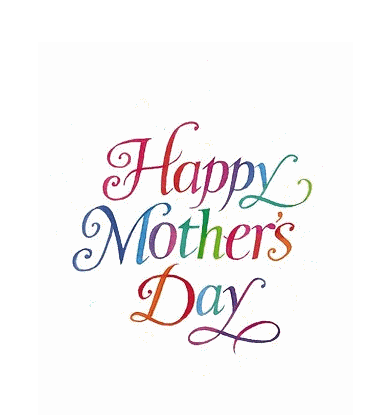
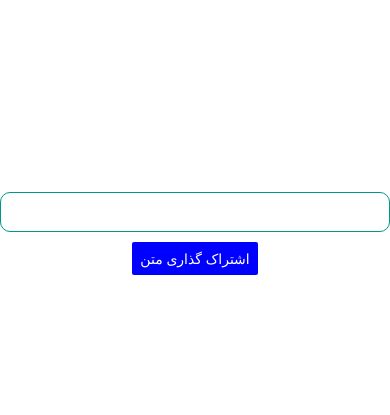
Before and after one commit to SaeedArshinchiBonab/Test, a React Native app: screen / in a window 390 px wide. Shown: the part 189-604 px from the top of the page. Built offline with nearby package versions, Linux system fonts and the light colour scheme.

Commit message:
Share text Test in App.js

```diff
--- a/App.js
+++ b/App.js
@@ -12,19 +12,36 @@ import {
   ActivityIndicator,
   Slider,
   Modal,
+  Share
 
 } from 'react-native';
 
 
 export default class App extends Component {
-
+  constructor(props) {
+    super(props);
+    this.state = {
+      TextInputValue: ''
+    }
+  }
+  ShareMessage = () => {
+    Share.share({
+      message: this.state.TextInputValue.toString()
+    }).then(result => console.log(result))
+      .catch(console.log(errorMessage))
+  }
   render() {
     return (
       <View style={styles.container}>
-        <Image
-        // source={{uri:'http://reactapp.ir/wp-content/uploads/happy_mothersDay.gif'}}
-        source={require('./image/happy_mothersDay.gif')}
-        style={{ width:315, height: 383 , }}
+        <TextInput
+          underlineColorAndroid="transparent"
+          style={styles.TextInputStyle}
+          onChangeText={(value) => this.setState({ TextInputValue:value })}
+        />
+        <Button
+          title='اشتراک گذاری متن'
+          color='blue'
+          onPress={this.ShareMessage}
         />
       </View>
 
@@ -38,6 +55,16 @@ const styles = StyleSheet.create({
     justifyContent: 'center',
     alignItems: 'center'
   },
+  TextInputStyle: {
+    borderWidth: 1,
+    borderColor: '#009688',
+    width: '100%',
+    height: 40,
+    borderRadius: 10,
+    marginBottom: 10,
+    textAlign: 'center',
+
+  },
   ModalInsideView: {
     justifyContent: 'center',
     alignItems: 'center',
@@ -49,10 +76,10 @@ const styles = StyleSheet.create({
     borderColor: '#fff'
   },
   TextStyle: {
-    fontSize:24,
-    marginBottom:20,
-    color:'#fff',
-    padding:20,
+    fontSize: 24,
+    marginBottom: 20,
+    color: '#fff',
+    padding: 20,
     textAlign: 'center'
   },
   WebViewStyle: {
```
